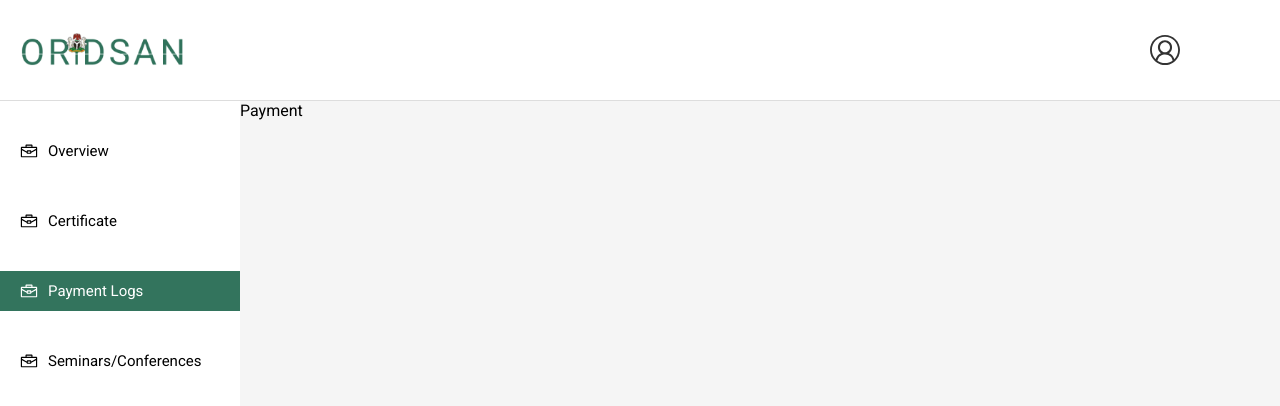
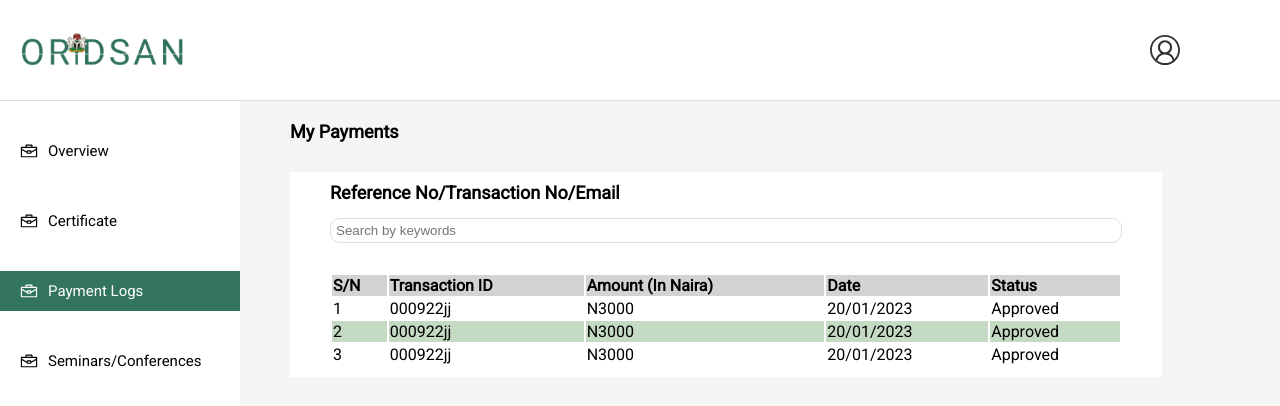
Before and after one commit to mubeess/operations_research_association, a React (Vite) app: page /dashboard/payment in a window 1280 px wide. Shown: the top 406 px of the page. Built offline with nearby package versions, Linux system fonts and the light colour scheme.

Commit message:
done with payments static UI

```diff
--- a/src/pages/Dashboard/Home.tsx
+++ b/src/pages/Dashboard/Home.tsx
@@ -57,12 +57,6 @@ function Home() {
   return (
     <div className="home_container">
       {<Conditional />}
-      {/* <Section0/> */}
-      {/* <Section1/> */}
-      {/* <Section2/>
-      <Section3/> */}
-      {/* <Overview/> */}
-      {/* <FinalStaus /> */}
       {currentIndex != 4 && (
         <Button
           onClick={() => {
--- a/src/pages/Dashboard/Payment.tsx
+++ b/src/pages/Dashboard/Payment.tsx
@@ -1,9 +1,59 @@
-import React from 'react'
-
+import React from "react";
+import "../styles/payments.css";
+import { Header } from "../../components/Common";
+import Input from "../../components/Input";
 function Payment() {
   return (
-    <div>Payment</div>
-  )
+    <div className="payments-container">
+      <Header text="My Payments" />
+      <div className="main-payments">
+        <div className="payment-search">
+          <Header text="Reference No/Transaction No/Email" />
+          <Input
+            label=""
+            placeholder="Search by keywords"
+            outlined
+            type="search"
+          />
+        </div>
+
+        <div className="payments-table">
+          <table>
+            <thead>
+              <th>S/N</th>
+              <th>Transaction ID</th>
+              <th>Amount (In Naira)</th>
+              <th>Date</th>
+              <th>Status</th>
+            </thead>
+
+            <tr>
+              <td>1</td>
+              <td>000922jj</td>
+              <td>N3000</td>
+              <td>20/01/2023</td>
+              <td>Approved</td>
+            </tr>
+
+            <tr>
+              <td>2</td>
+              <td>000922jj</td>
+              <td>N3000</td>
+              <td>20/01/2023</td>
+              <td>Approved</td>
+            </tr>
+            <tr>
+              <td>3</td>
+              <td>000922jj</td>
+              <td>N3000</td>
+              <td>20/01/2023</td>
+              <td>Approved</td>
+            </tr>
+          </table>
+        </div>
+      </div>
+    </div>
+  );
 }
 
-export default Payment
+export default Payment;
--- /dev/null
+++ b/src/pages/styles/payments.css
@@ -0,0 +1,27 @@
+.payments-container {
+  padding-left: 50px;
+  padding-bottom: 20px;
+  padding-top: 20px;
+}
+.payments-container .main-payments {
+  width: 80%;
+  min-height: 100px;
+  background-color:var(--white);
+  margin-top: 30px;
+  box-shadow: 2px 2px 4px 4 rgba(255, 255, 255, 0.5);
+  padding: 10px 40px;
+}
+.main-payments table{
+    width: 100%;
+    margin-top: 30px;
+}
+table thead{
+text-align: left;
+background-color: lightgray;
+}
+table tr{
+    background-color:rgba(107, 163, 102,0.4);
+}
+table tr:nth-child(even){
+    background-color: white;
+}
```
